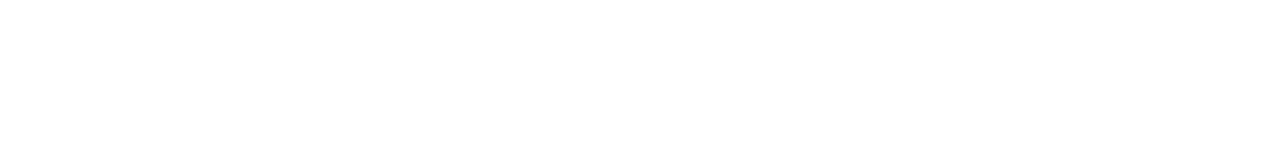
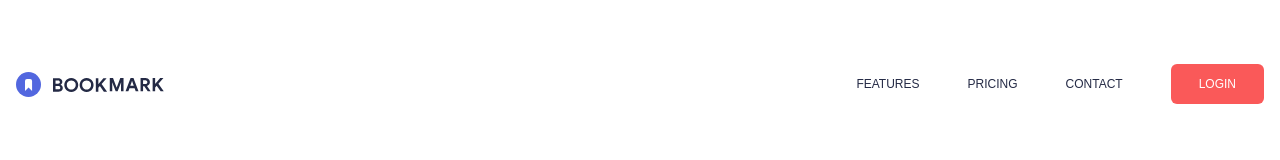
Before and after one commit to khaledazam/landing-app, a website: page public/index.html in a window 1280 px wide. Drawn offline with Linux system fonts and the light colour scheme.

Commit message:
finish nav

```diff
--- a/public/index.html
+++ b/public/index.html
@@ -3,15 +3,25 @@
 <head>
     <meta charset="UTF-8">
     <meta name="viewport" content="width=device-width, initial-scale=1.0">
+    <link rel="stylesheet" href="https://cdnjs.cloudflare.com/ajax/libs/font-awesome/6.7.2/css/all.min.css" integrity="sha512-Evv84Mr4kqVGRNSgIGL/F/aIDqQb7xQ2vcrdIwxfjThSH8CSR7PBEakCr51Ck+w+/U6swU2Im1vVX0SVk9ABhg==" crossorigin="anonymous" referrerpolicy="no-referrer" />
     <link rel="stylesheet" href="./output.css">
     <title>Bookmark</title>
 </head>
 <body class="font-Poppins">
     <header>
-        <nav class="container flex items-start py-4 mt-4 sm:mt-12">
+        <nav class="container flex items-center py-4 mt-4 sm:mt-12">
             <div class="py-1">
-                <img src="/public/" alt="" srcset="">
+                <img src="./images/logo-bookmark.svg" alt="">
             </div>
+                <ul class="hidden sm:flex flex-1 justify-end items-center gap-12 text-bookmark-blue uppercase text-xs">
+                    <li class="cursor-pointer">Features</li>
+                    <li class="cursor-pointer">pricing</li>
+                    <li class="cursor-pointer">contact</li>
+                    <button type="button" class="bg-bookmark-red text-white rounded-md px-7 py-3 uppercase">Login</button>
+                </ul>
+                <div class="flex sm:hidden flex-1 justify-end">
+                    <i class="text-2xl fa-solid fa-bars"></i>
+                </div>
         </nav>
     </header>
 </body>
```
Also changed, not shown: public/output.css.
